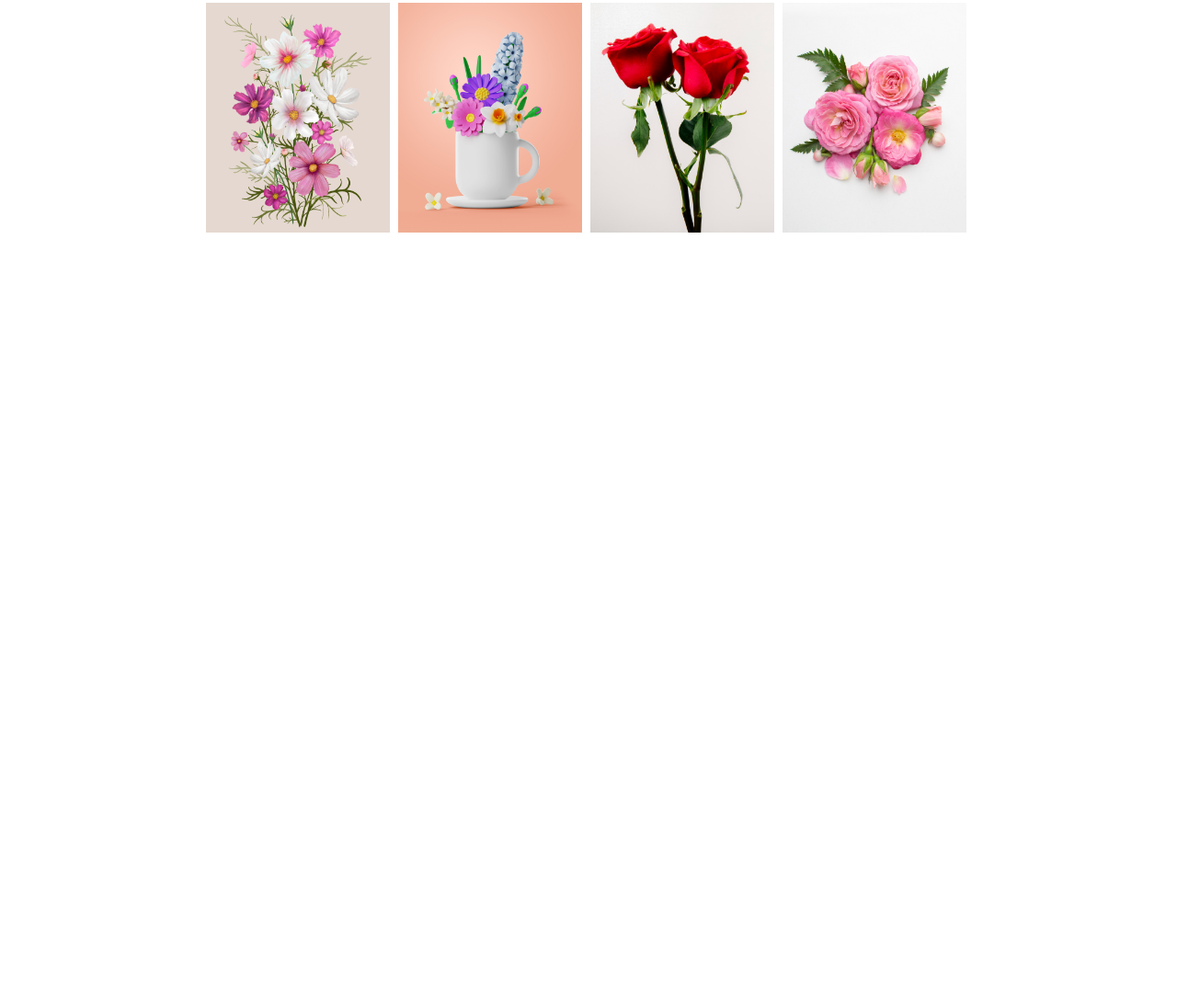
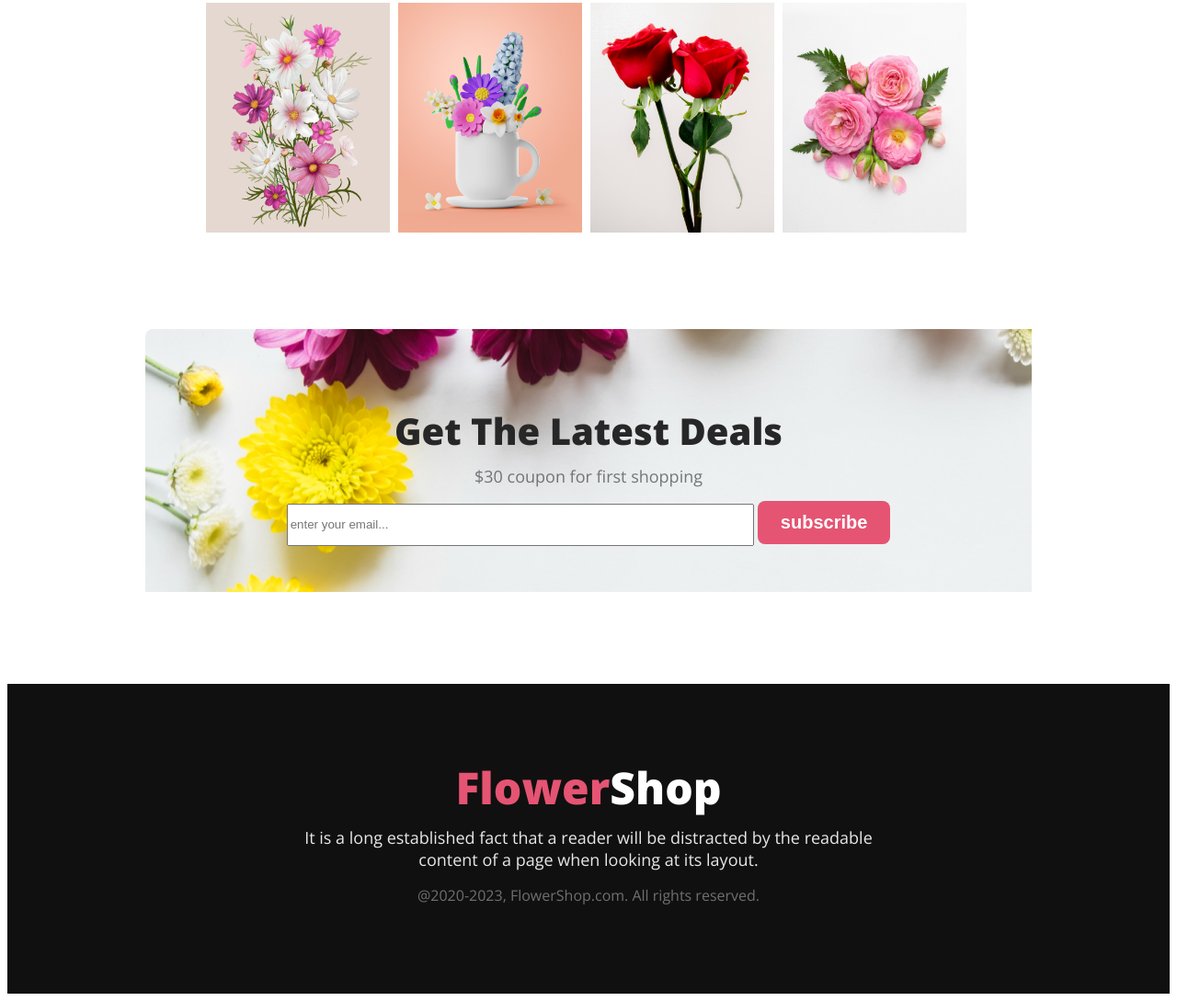
Before and after one commit to kamruzzaman1312/flower-shop-project, a plain HTML site: page index.html in a window 1280 px wide. Shown: the part 2182-3271 px from the top of the page at 92% size. Before the commit the page ends 2540 px from the top, so only its background shows below. Drawn offline with nearby package versions, Linux system fonts and the light colour scheme.

Commit message:
subscription and footer part added

```diff
--- a/index.html
+++ b/index.html
@@ -88,11 +88,28 @@
             </div>
         </section>
 
+        <!-- subscribe form part -->
+        <section class="subscribe-container">
+            <h2 class="subscribe-title">Get The Latest Deals</h2>
+            <p class="subscribe-description">$30 coupon for first shopping</p>
+
+            <div class="input-form">
+                <form action="" class="subscribeform">
+                    <input class="email-input-field" type="email" name="" id="" placeholder="enter your email...">
+                    <button class="primary-btn">subscribe</button>
+                </form>
+            </div>
+        </section>
+
     </main>
 
     <!-- footer part -->
     <footer>
-
+        <div>
+            <h2 class="footer-title">Flower<span class="footer-shop-word">Shop</span></h2>
+            <p class="footer-description">It is a long established fact that a reader will be distracted by the readable <br> content of a page when looking at its layout.</p>
+            <p class="footer-autorship">@2020-2023, FlowerShop.com. All rights reserved.</p>
+        </div>
     </footer>
 </body>
 </html>
--- a/style/style.css
+++ b/style/style.css
@@ -157,3 +157,66 @@ header {
     height: 250px;
     margin-right: 5px;
 }
+
+/* subscribe form part style */
+.subscribe-container {
+    background-image: url(../Rectangle\ 9.png);
+    margin: 0px 150px 100px 150px;
+    padding: 50px;
+}
+.subscribe-title {
+    color: #272727;
+    text-align: center;
+    font-size: 40px;
+    font-weight: 800;
+    margin-bottom: 10px;
+}
+.subscribe-description {
+    color: rgba(39, 39, 39, 0.60);
+    text-align: center;
+    font-size: 18px;
+    font-weight: 400;
+    margin: 0px 0px 15px 0px;
+}
+.input-form {
+    display: flex;
+    justify-content: center;
+    text-align: center;
+    margin-top: 0px;
+}
+.email-input-field {
+    width: 500px;
+    height: 40px;
+}
+/* footer part style */
+footer {
+    background-color:#111010;
+    padding-top: 80px;
+    padding-bottom: 80px;
+    display: flex;
+    justify-content: center;
+    align-items: center;
+}
+.footer-title {
+    color: #E55473;
+    text-align: center;
+    font-size: 48px;
+    font-weight: 800;
+    margin: 0px 0px 10px 0px;
+}
+.footer-shop-word {
+    color: #FFF;;
+}
+.footer-description {
+    color: rgba(255, 255, 255, 0.90);
+    text-align: center;
+    font-size: 18px;
+    font-weight: 400;
+    margin: 0px;
+}
+.footer-autorship {
+    color: rgba(255, 255, 255, 0.40);
+    text-align: center;
+    font-size: 16px;
+    font-weight: 400;
+}
```
Also changed, not shown: Rectangle 9.png (renamed from Flower Asset/Rectangle 9.png).
